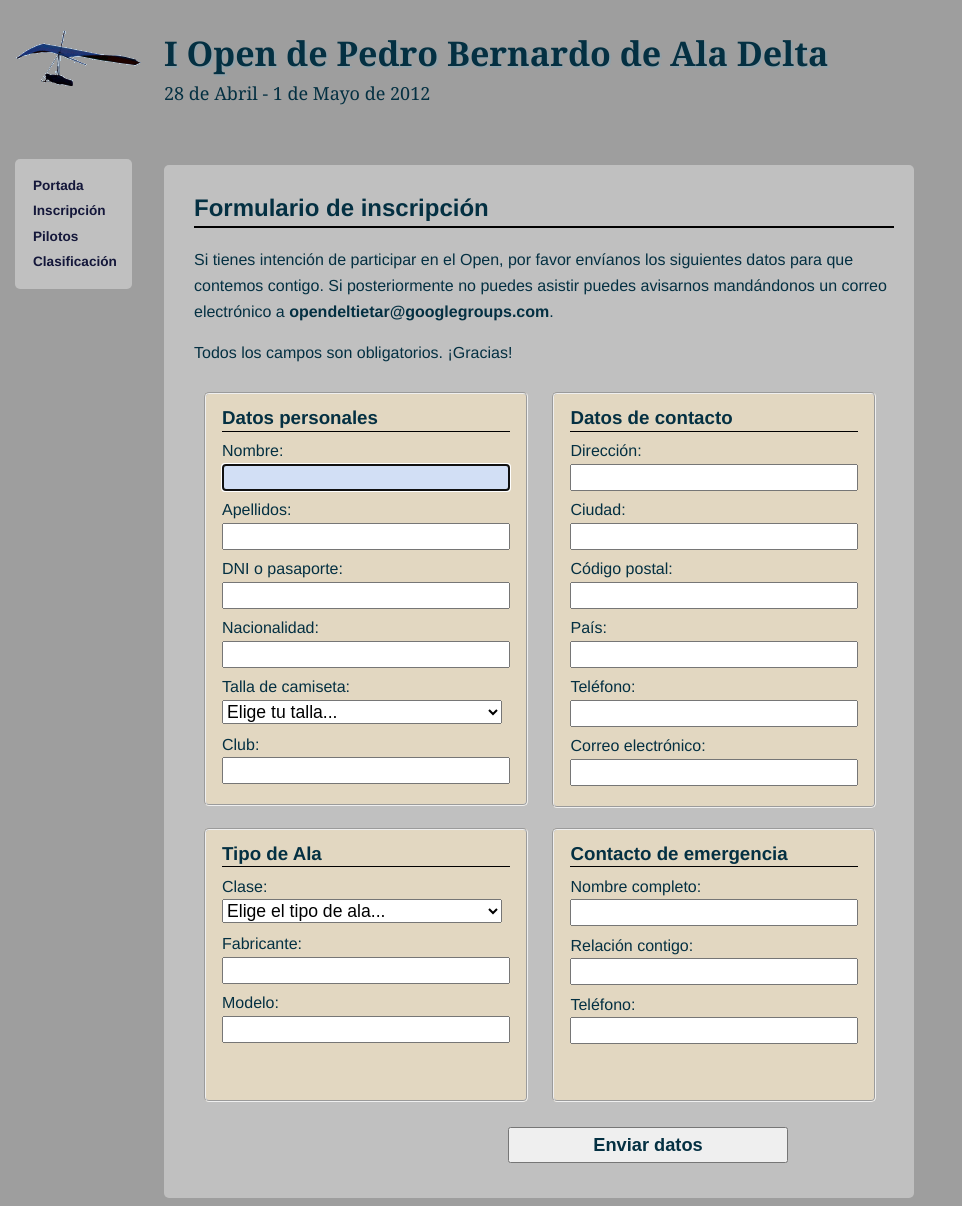
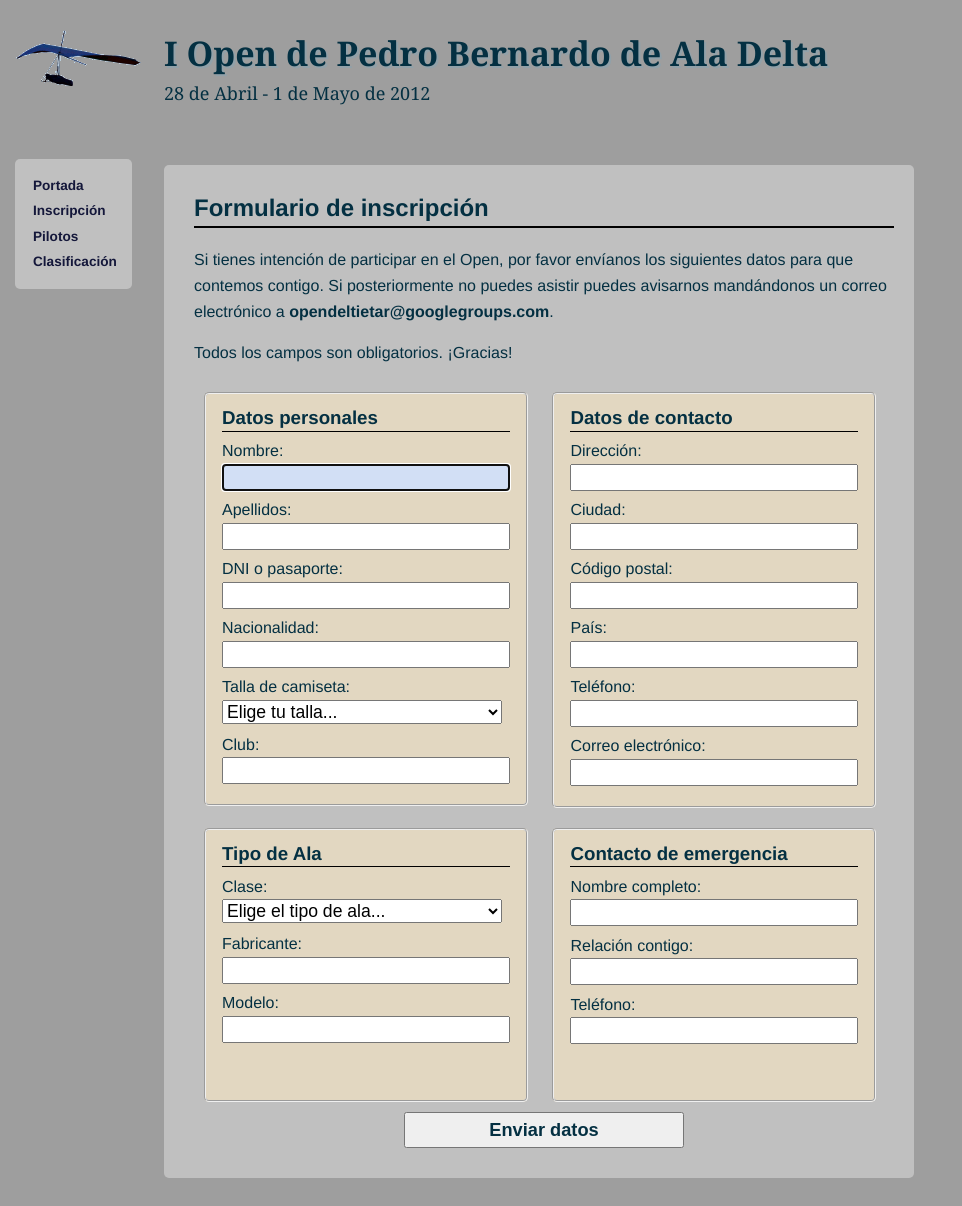
Before and after one commit to nando/openfly, a Jekyll site: the page built from inscripcion.html, in a window 1280 px wide. Shown: the whole page, without its empty margins (0-962 px from the left). Built offline with Jekyll 4.4.1, drawn with Linux system fonts in a browser that asks for light colours.

Commit message:
Retoques CSS (Gracias Vieron!!)

```diff
--- a/styles/inspired_by_bundler_inspired.css
+++ b/styles/inspired_by_bundler_inspired.css
@@ -68,11 +68,10 @@
   padding-bottom:5px
 }
 fieldset {
-
   padding: 0px 16px 20px 16px;
   background: none repeat scroll 0 0 #e2d7c1;
   margin:10px;
-  width: 260px;
+  width: 284px;
   border-radius:5px;
   -moz-border-radius: 5px 5px 5px 5px;
 
@@ -117,7 +116,6 @@
   text-align: center;
 }
 div.actions input{
-  margin: 15px 0px 5px 208px;
   padding: 5px;
   font-size: 114%;
   color:#043042;
```
